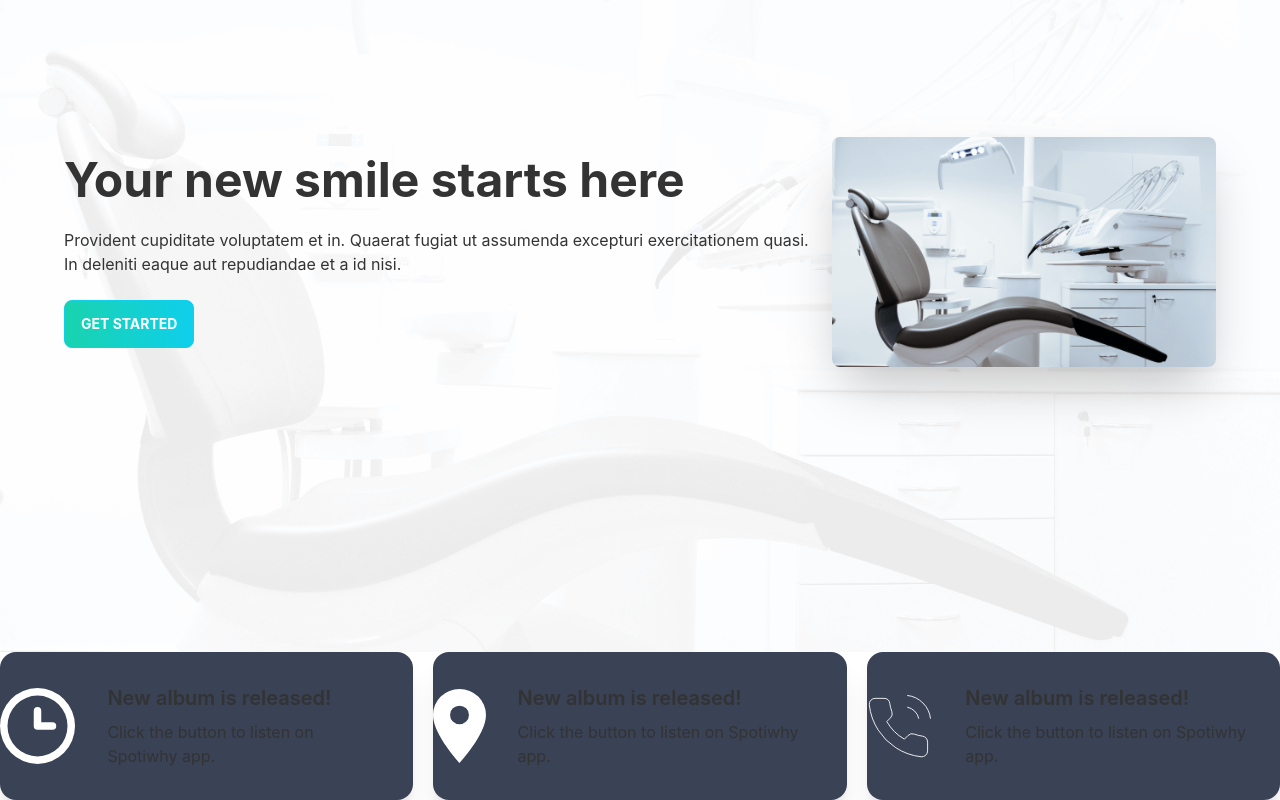
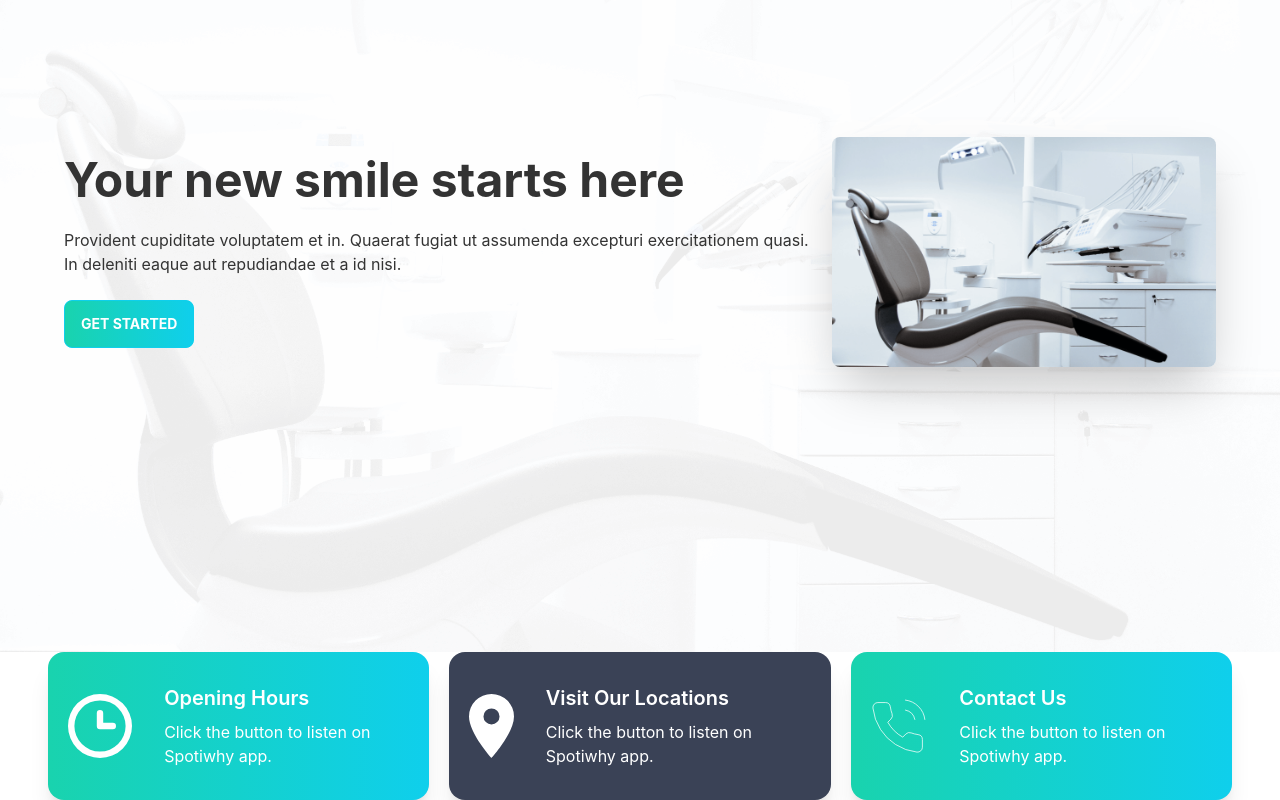
Before and after one commit to provashish95/doctors-portal-client, a React (Create React App) app: page / in a window 1280 px wide. Shown: the part 212-1012 px from the top of the page. Built offline with nearby package versions, Linux system fonts and the light colour scheme.

Commit message:
added dynamic class for cards

```diff
--- a/src/Pages/Home/Info.js
+++ b/src/Pages/Home/Info.js
@@ -6,10 +6,10 @@
 
 const Info = () => {
     return (
-        <div className='grid grid-cols-1 lg:grid-cols-3 gap-5'>
-            <InfoCard img={clock}></InfoCard>
-            <InfoCard img={marker}></InfoCard>
-            <InfoCard img={phone}></InfoCard>
+        <div className='grid grid-cols-1 lg:grid-cols-3 gap-5 px-12'>
+            <InfoCard cardTitle="Opening Hours" bgClass="bg-gradient-to-r from-secondary to-primary" img={clock}></InfoCard>
+            <InfoCard cardTitle="Visit Our Locations" bgClass="neutral" img={marker}></InfoCard>
+            <InfoCard cardTitle="Contact Us" bgClass="bg-gradient-to-r from-secondary to-primary" img={phone}></InfoCard>
         </div>
     );
 };
--- a/src/Pages/Home/InfoCard.js
+++ b/src/Pages/Home/InfoCard.js
@@ -1,13 +1,13 @@
 import React from 'react';
 
-const InfoCard = ({ img }) => {
+const InfoCard = ({ img, cardTitle, bgClass }) => {
     return (
-        <div class="card lg:card-side  shadow-xl bg-neutral">
-            <figure>
+        <div class={`card lg:card-side  shadow-xl bg-neutral  ${bgClass}`}>
+            <figure className='pl-5'>
                 <img src={img} alt="Album" />
             </figure>
-            <div class="card-body">
-                <h2 class="card-title">New album is released!</h2>
+            <div class="card-body text-white">
+                <h2 class="card-title">{cardTitle}</h2>
                 <p>Click the button to listen on Spotiwhy app.</p>
             </div>
         </div>
```
